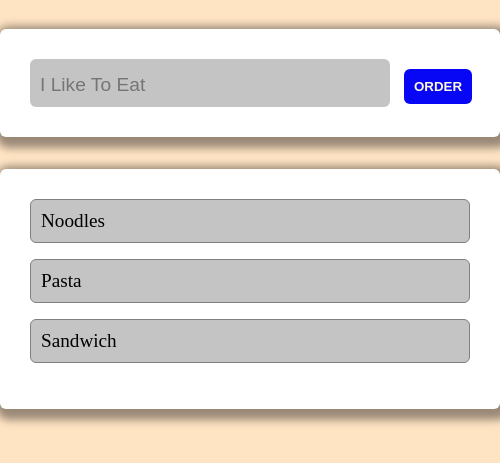
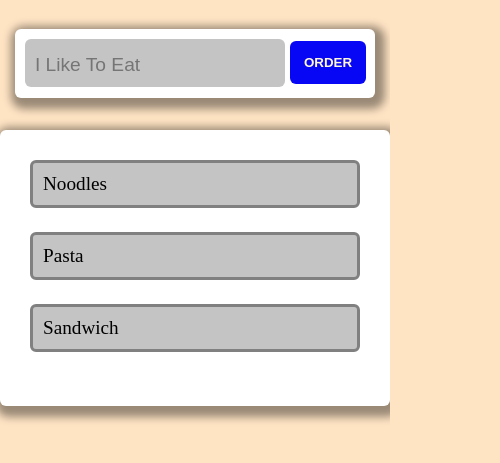
Before and after one commit to Sarava-NaN/doc, a plain HTML site: page index.html in a window 390 px wide. Shown: the part 155-618 px from the top of the page, 500 px wide, since content can reach past the window. Drawn offline with Linux system fonts and the light colour scheme.

Commit message:
Update index.html

```diff
--- a/index.html
+++ b/index.html
@@ -101,6 +101,35 @@
             border-left: 6px ridge red;
             border-right: 6px ridge red;
            }
+           @media (max-width:480px){
+            header{
+                width: 100%;
+                overflow: hidden;
+            }
+            .input-container{
+            padding: 10px;
+            width:fit-content;
+            max-width:400px;
+        }
+        .input{
+            width: 260px;
+        }
+        .btn{
+            background-color: rgb(7, 7, 245);
+            padding: 14px;
+            transform: translateX(1px)translateY(-4px);
+        }
+        .output-container{
+            padding: 30px;
+            width:auto;
+        }
+        .lists li{
+            padding:10px;
+            width:auto;
+            border:3px solid gray;
+            margin-bottom:1.5rem;
+           }
+           }
     </style>
 </head>
 <body>
@@ -150,11 +179,3 @@
        App('✅Succesfully');
        App('✅ Inserted');
        App('✅In JS');
-    //    for loop
-   // for(i=1;i<=10;i++){
-    //    const loop=document.getElementsByClassName("lists");
-     //   loop[0].innerHTML +=`<ul><li>new line=${i}</li></ul>`
-    }
-    </script>
-</body>
-</html>
```
